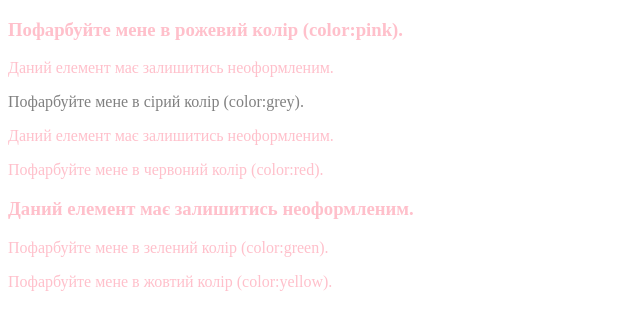
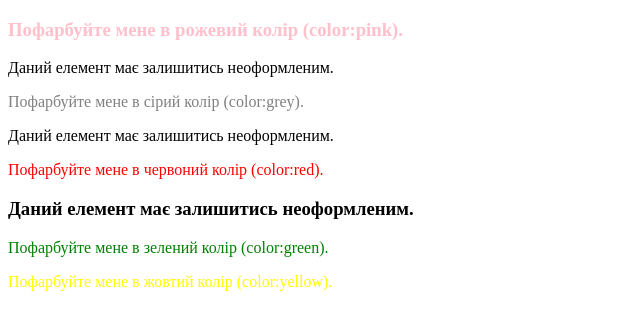
Before and after one commit to YehorBr/Homework7, a plain HTML site: page index.html in a window 1280 px wide. Shown: the whole page, without its empty margins (0-640 px from the left). Drawn offline with Linux system fonts and the light colour scheme.

Commit message:
save_file

```diff
--- a/style.css
+++ b/style.css
@@ -1,9 +1,15 @@
-.text-box{
+h3:first-child{
     color: pink;
 }
 #greycol{
     color: grey;
 }
-div+p{
-    color:red;
+.yellow{
+    color: yellow;
 }
+div+div{
+    color: red;
+}
+p:nth-child(7){
+    color: green;
+}
```
